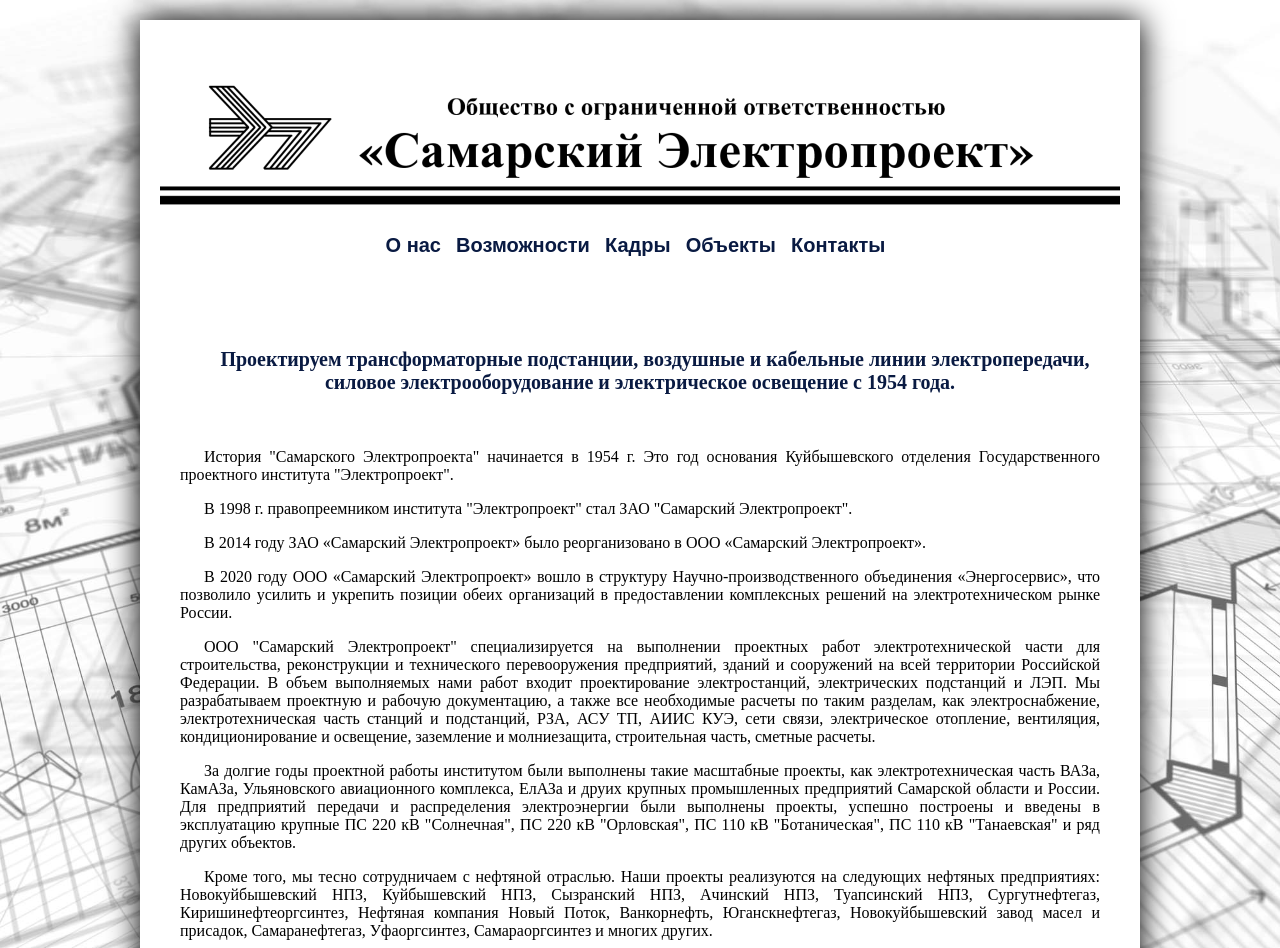
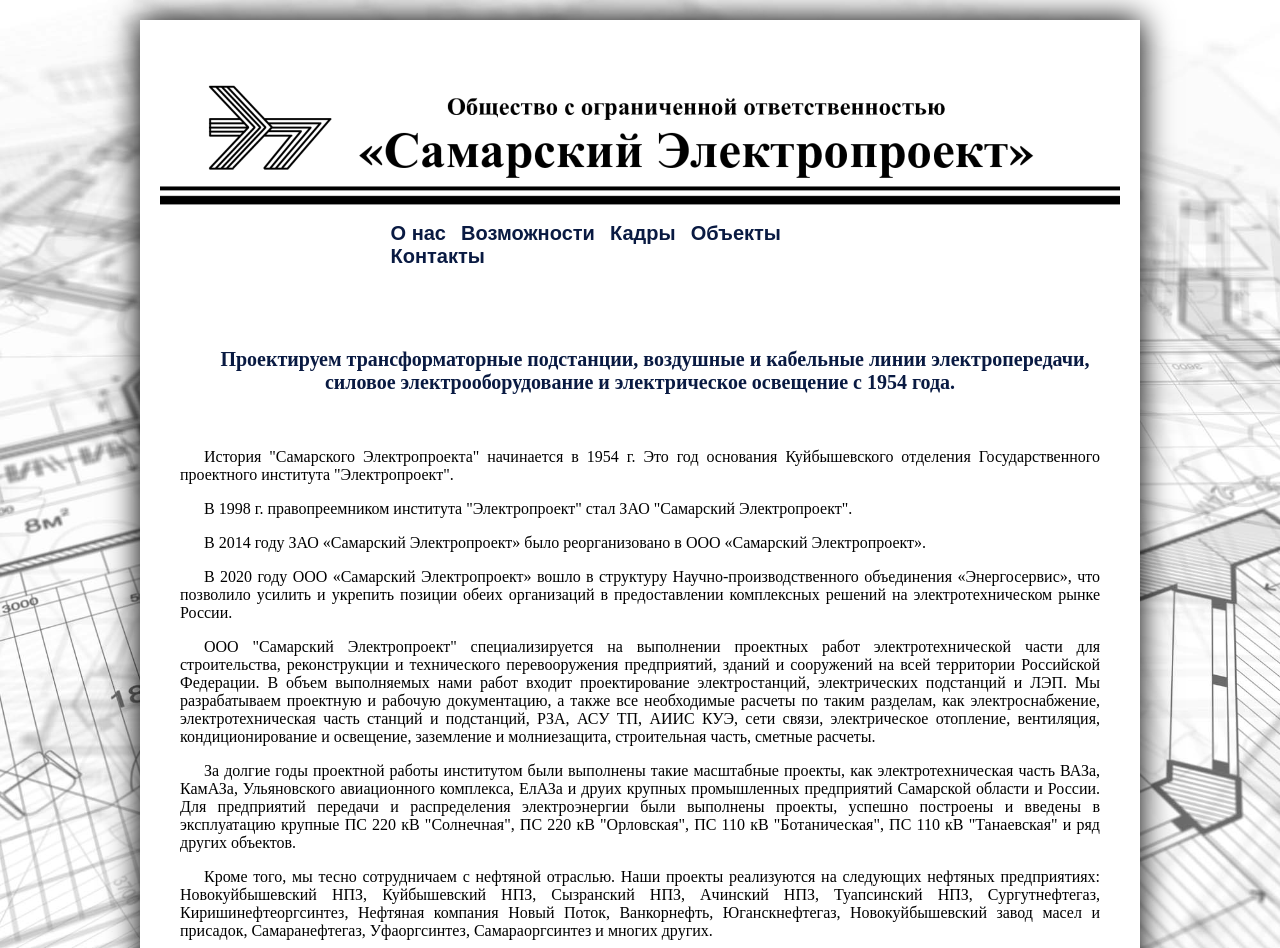
Before and after one commit to samelpro/samelpro.ru, a plain HTML site: page index.html in a window 1280 px wide. Shown: the top 948 px of the page. Drawn offline with Linux system fonts and the light colour scheme.

Commit message:
Update style.css

```diff
--- a/style.css
+++ b/style.css
@@ -29,7 +29,7 @@
 	}
 .menu-position-center {
 	margin:0 auto;
-	width: 520px;
+	width: 510px;
 	}
 .site-fon {
 	background-image: url(project015.jpg);
```
